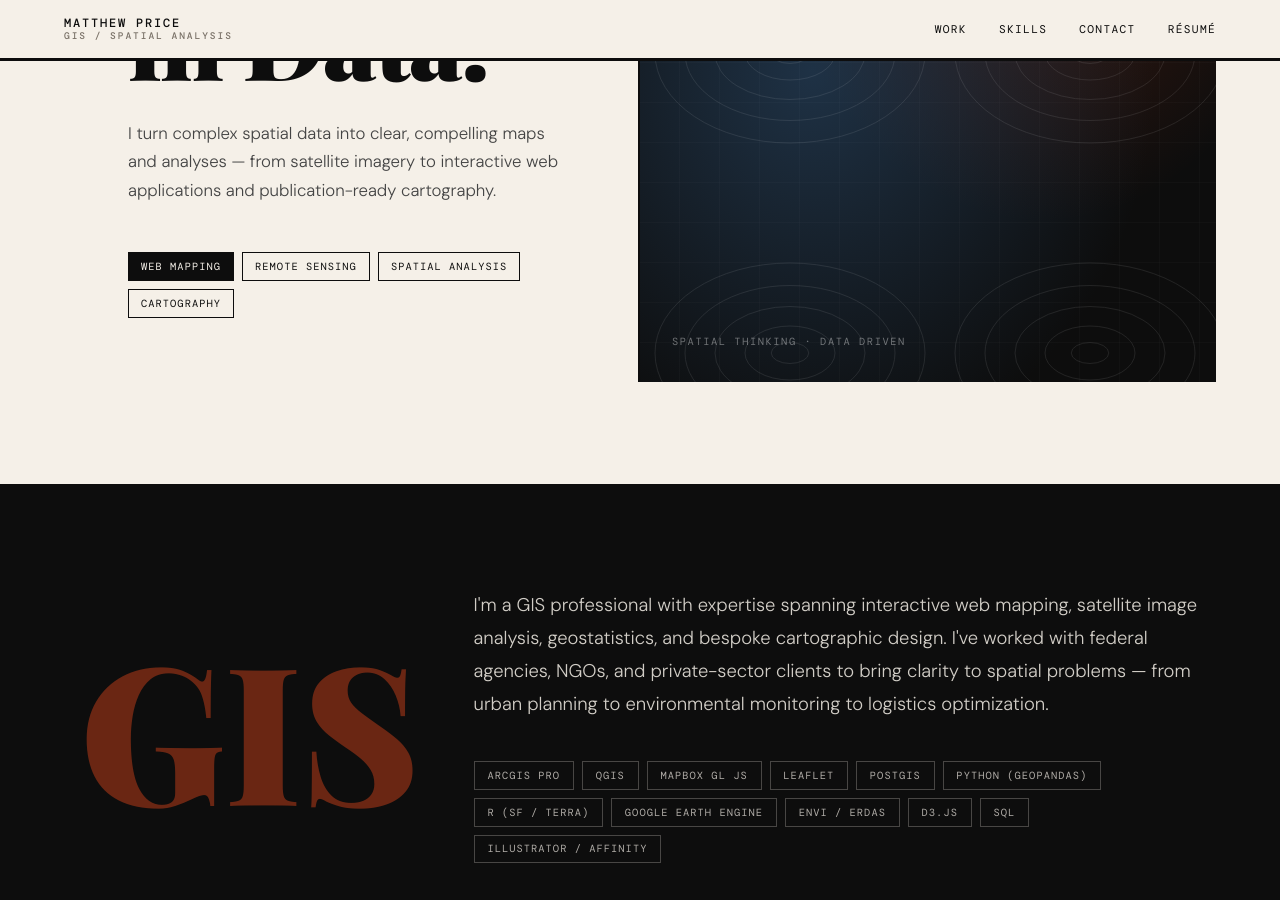
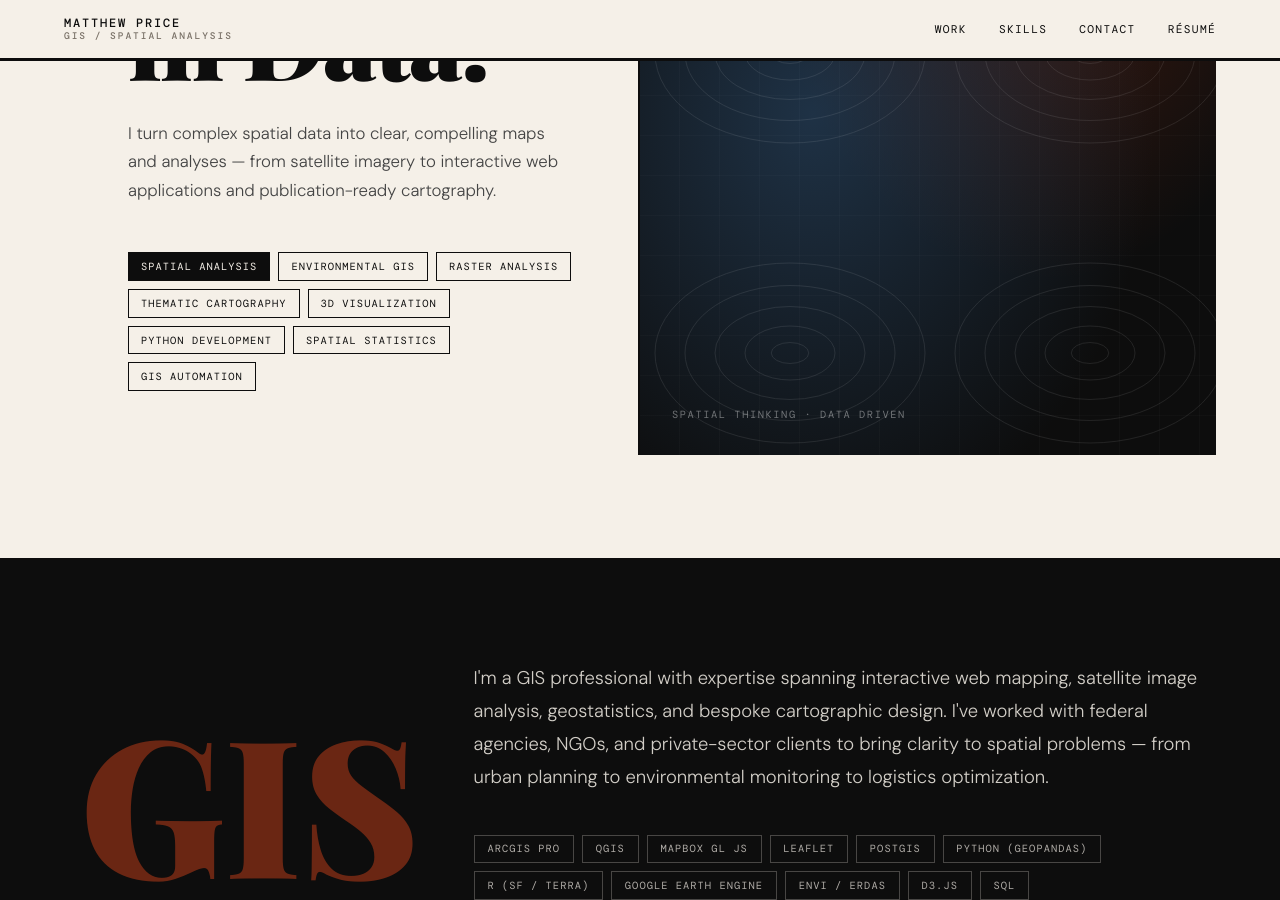
Before and after one commit to MPrice650/MPrice650.github.io, a Jekyll site: the page built from index.html, in a window 1280 px wide and 900 px high, scrolled down 560 px. Built offline with Jekyll 4.4.1, drawn with Linux system fonts in a browser that asks for light colours; some web fonts are replaced.

Commit message:
Update index.html

```diff
--- a/index.html
+++ b/index.html
@@ -15,10 +15,14 @@ title: Portfolio
       to interactive web applications and publication-ready cartography.
     </p>
     <div class="hero__tags fade-up fade-up--4">
-      <span class="tag tag--active">Web Mapping</span>
-      <span class="tag">Remote Sensing</span>
-      <span class="tag">Spatial Analysis</span>
-      <span class="tag">Cartography</span>
+      <span class="tag tag--active">Spatial Analysis</span>
+      <span class="tag">Environmental GIS</span>
+      <span class="tag">Raster Analysis</span>
+      <span class="tag">Thematic Cartography</span>
+      <span class="tag">3D Visualization</span>
+      <span class="tag">Python Development</span>
+      <span class="tag">Spatial Statistics</span>
+      <span class="tag">GIS Automation</span>
     </div>
   </div>
   <div class="hero__visual">
```
